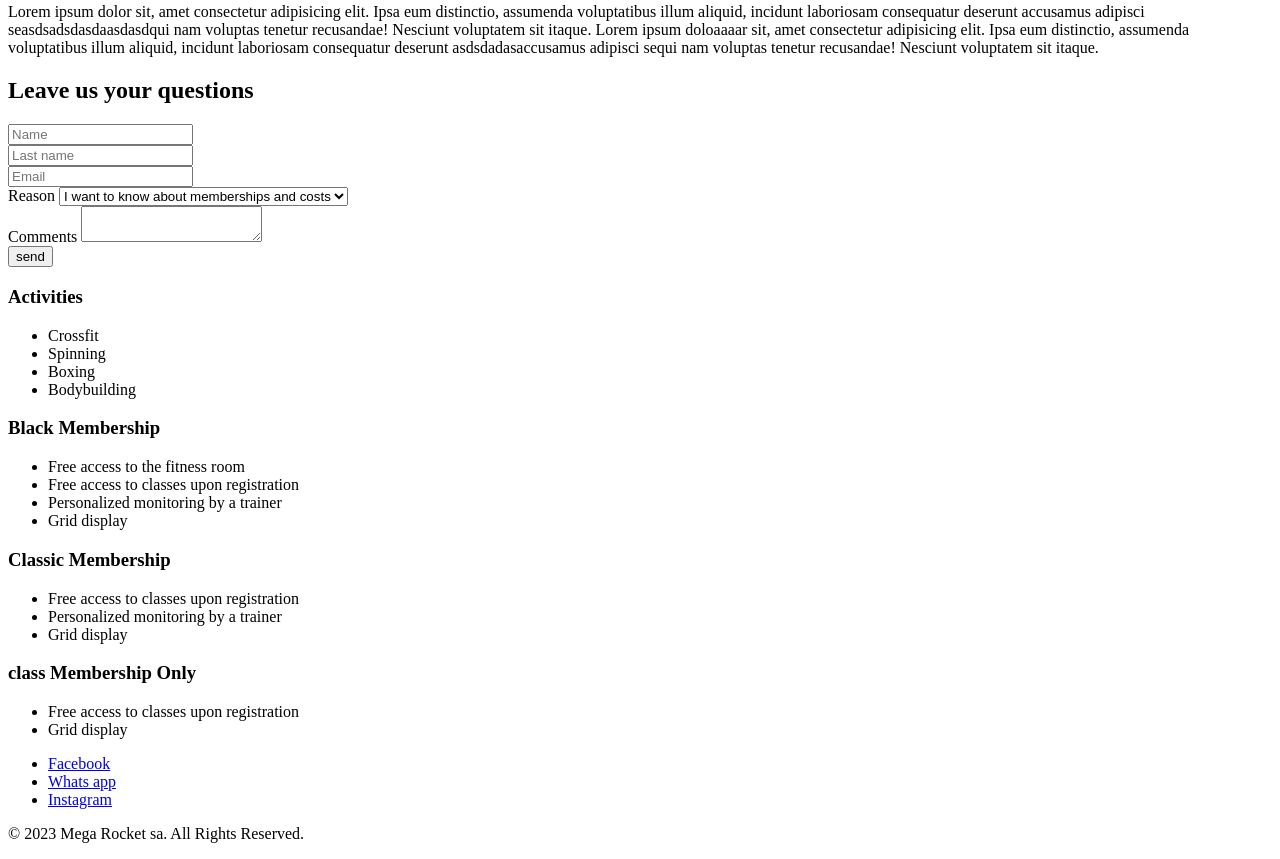
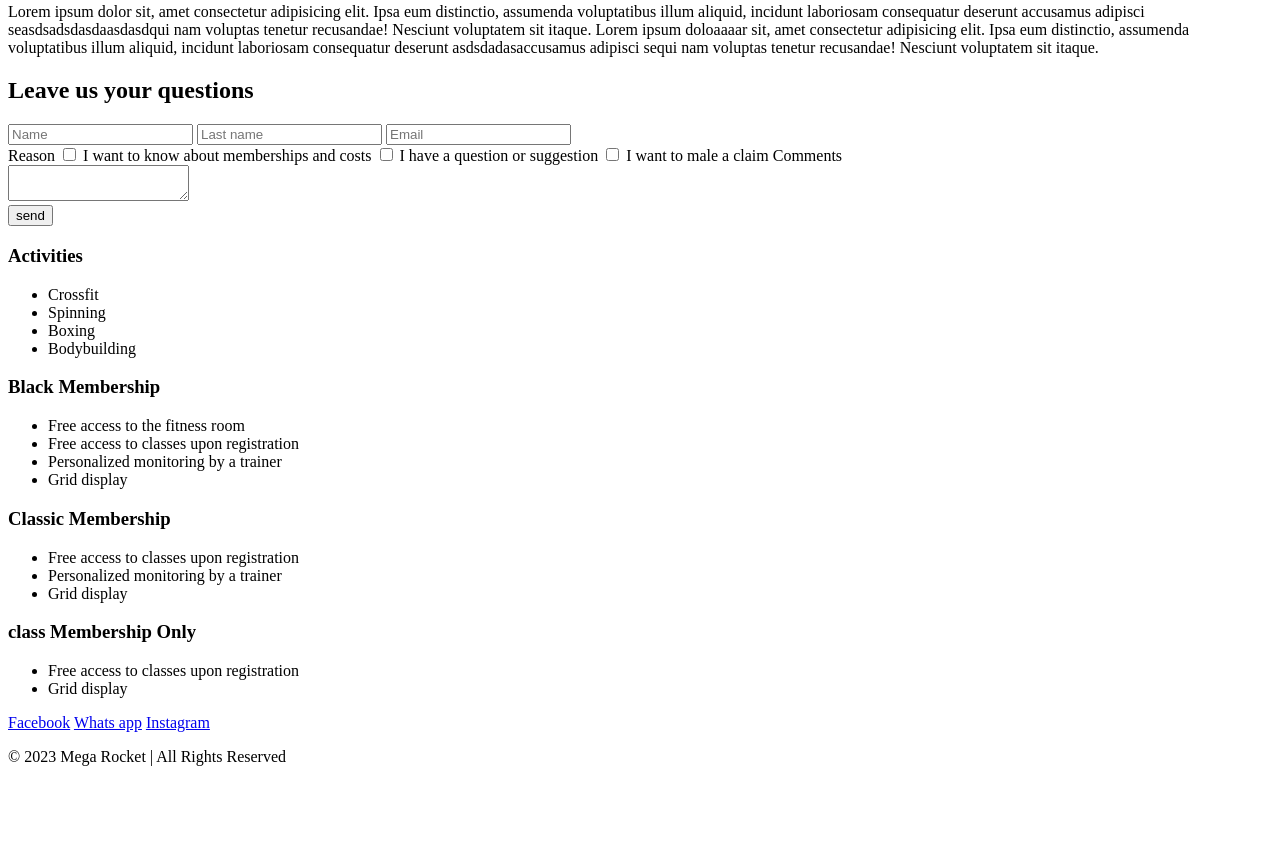
Before and after one commit to danielninfi/BaSP-M2023, a plain HTML site: page week 02/index.html in a window 1280 px wide. Shown: the part 983-1842 px from the top of the page. After the commit the page ends 1765 px from the top, so only its background shows below. Drawn offline with Linux system fonts and the light colour scheme.

Commit message:
form act

```diff
--- a/week 02/index.html
+++ b/week 02/index.html
@@ -1,5 +1,5 @@
 <!DOCTYPE html>
-<html>
+<html lang="en">
     <head>
         <tittle>Basp-M2023</tittle>
     </head>
@@ -91,27 +91,25 @@
                 <form action="form_submit.php" method="post">
                     <div>
                         <input type="text" placeholder="Name">
-                    </div>
-                    <div>
                         <input type="text" placeholder="Last name">
-                    </div>
-
-                    <div>
                         <input type="email" placeholder="Email">
                     </div>
                     <div>
                         <label>Reason</label>
-                        <select>
-                            <option value="membresias">I want to know about memberships and costs</option>
-                            <option value="consulta">I have a question or suggestion</option>
-                            <option value="reclamo">I want to male a claim</option>
-                        </select>
+                        <input type="checkbox" id="membership" name="membership" value="membership">
+                        <label for="membership">I want to know about memberships and costs</label>
+                        <input type="checkbox" id="question" name="question" value="question">
+                        <label for="question">I have a question or suggestion</label>
+                        <input type="checkbox" id="claim" name="claim" value="claim">
+                        <label for="claim">I want to male a claim</label>
+                        <label>Comments</label>
                     </div>
                     <div>
-                        <label>Comments</label>
                         <textarea name="comments"></textarea>
                     </div>
-                    <input type="submit" value="send">
+                    <div>
+                        <input type="submit" value="send">
+                    </div>
                 </form>
             </section>
             <section>
@@ -151,18 +149,14 @@
             </section>
         </main>
         <footer>
-            <ul>
-                <li>
-                    <a href="#">Facebook</a>
-                </li>
-                <li>
-                    <a href="#">Whats app</a>
-                </li>
-                <li>
-                    <a href="#">Instagram</a>
-                </li>
-            </ul>
-            <p>&#169 2023 Mega Rocket sa. All Rights Reserved. </p>
+            <div>
+                <a href="#">Facebook</a>
+                <a href="#">Whats app</a>
+                <a href="#">Instagram</a>
+            </div>
+            <div>
+                <p>&#169 2023 Mega Rocket | All Rights Reserved</p>
+            </div>
         </footer>
     </body>
 </html>
```
